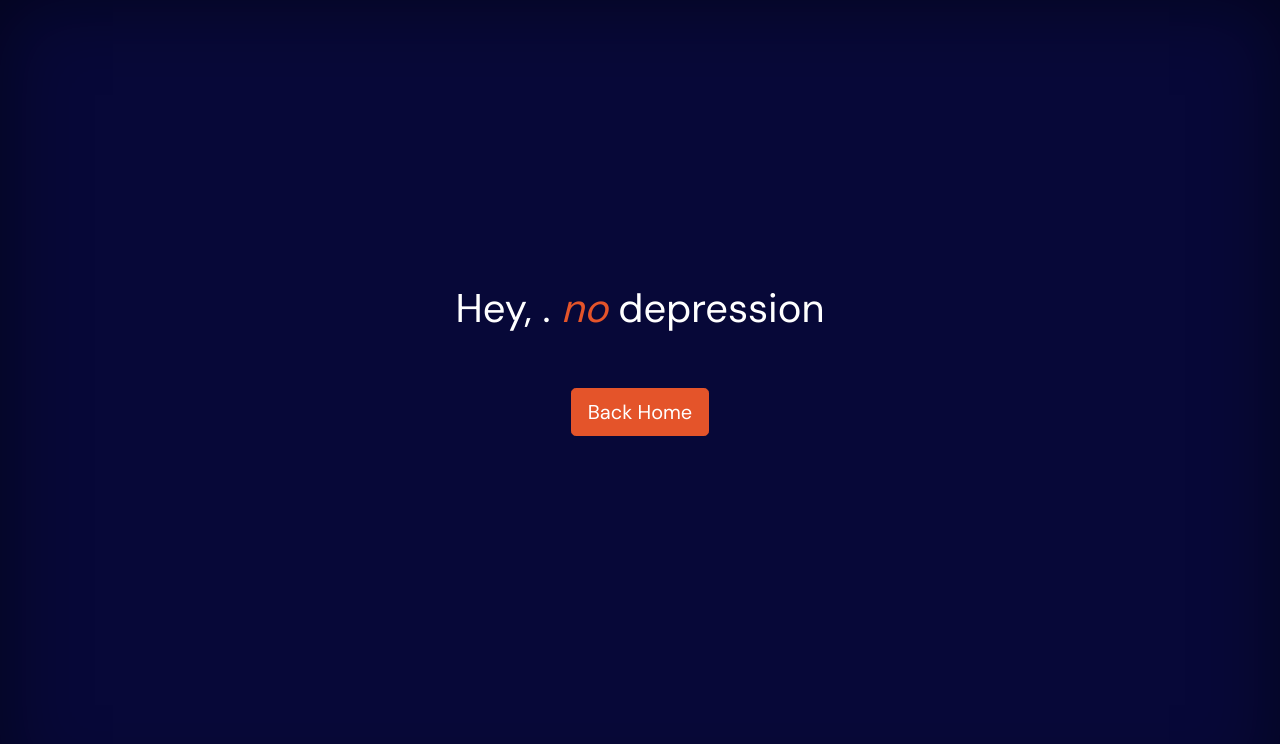
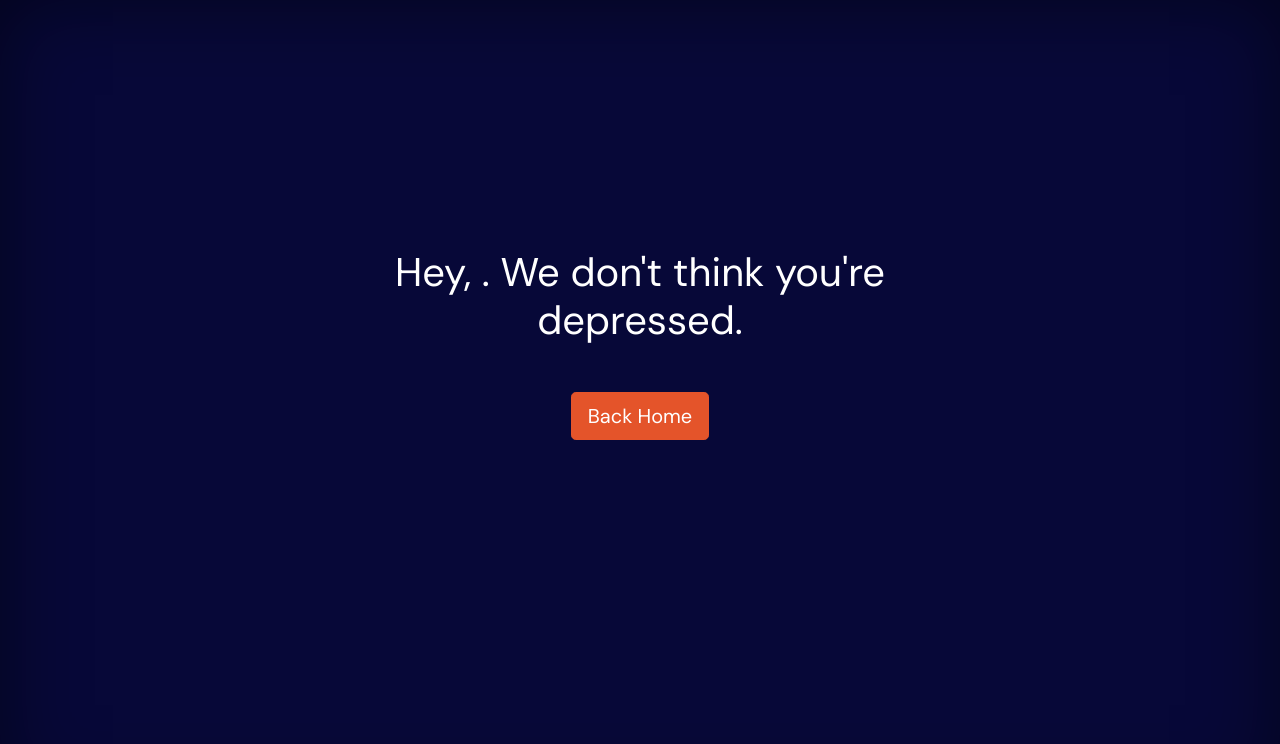
Before and after one commit to Ajisco/Sami-Depression, a Flask app: template templates/after.html in a window 1280 px wide. Shown: the top 744 px of the page. Run offline with Flask 2, Linux system fonts and the light colour scheme; the template is opened without the code that fills it, so the values that code supplies are empty; some libraries are stand-ins or nearby versions.

Commit message:
Update after.html

```diff
--- a/templates/after.html
+++ b/templates/after.html
@@ -218,9 +218,7 @@
 </form>
 
     {%else%}
-   <span style="text-shadow:none;color:#E4542A;"><i>
-    no </i></span> depression</h1>
-
+   We don't think you're depressed.
 
     <br><br>
 
```
